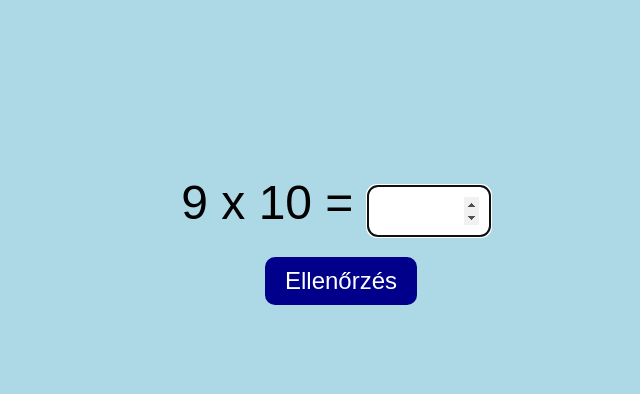
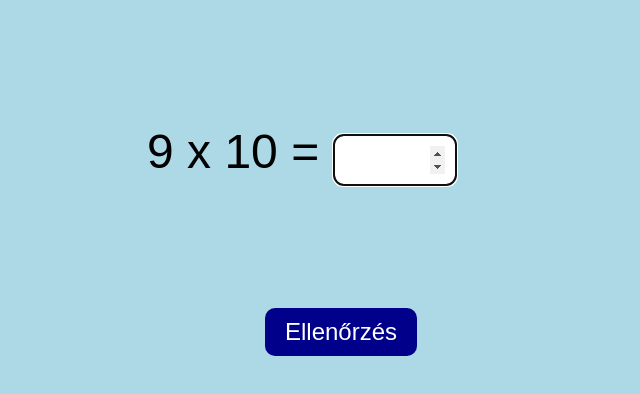
Before and after one commit to tewecske/tewecske.github.io, a plain HTML site: page matek/szorzotabla.html in a window 1280 px wide. Shown: the whole page, without its empty margins (299-939 px from the left). Drawn offline with Linux system fonts and the light colour scheme.

Commit message:
messages

```diff
--- a/matek/szorzotabla.html
+++ b/matek/szorzotabla.html
@@ -14,16 +14,6 @@
             align-items: center;
             height: 60vh;
             margin: 0;
-        }
-
-        .container {
-            text-align: center;
-        }
-
-        .exercise {
-            font-size: 48px;
-            color: black;
-            margin-bottom: 20px;
         }
 
         input[type="number"] {
@@ -44,9 +34,40 @@
             cursor: pointer;
         }
 
+        .container {
+            text-align: center;
+            justify-items: center;
+        }
+
+        .exercise {
+            margin-bottom: 20px;
+            width: 30rem;
+            height: 6rem;
+        }
+
+        .numbers {
+            display: inline-block;
+            vertical-align: top;
+            font-size: 48px;
+            color: black;
+            height: 6rem;
+        }
+
         .feedback {
+            display: inline-block;
+            vertical-align: top;
             font-size: 36px;
             margin-left: 10px;
+            width: 4rem;
+            height: 6rem;
+        }
+
+        .message {
+            font-size: 24px;
+            margin-top: 10px;
+            margin-bottom: 20px;
+            width: 30rem;
+            height: 3rem;
         }
     </style>
 </head>
@@ -54,15 +75,40 @@
 <body>
     <div class="container">
         <div class="exercise">
-            <span id="num1"></span> x <span id="num2"></span> =
-            <input type="number" id="answer" inputmode="numeric">
+            <span class="numbers">
+                <span id="num1"></span> x <span id="num2"></span> =
+                <input type="number" id="answer" inputmode="numeric">
+            </span>
             <span class="feedback" id="feedback"></span>
         </div>
+        <div class="message" id="message"></div>
         <button id="submitBtn">Ellenőrzés</button>
     </div>
 
     <script>
         let num1, num2, correctAnswer;
+
+        const positiveMessages = [
+            "Ez az!", "Szép volt!", "Ügyes vagy!", "Gratulálok!", "Remek munka!",
+            "Szuper vagy!", "Nagyszerű!", "Fantasztikus!", "Okos vagy!", "Bravó!",
+            "Kitűnő!", "Zseniális!", "Csodás!", "Gyönyörű!", "Lenyűgöző!",
+            "Pompás!", "Remekeltél!", "Szenzációs!", "Tökéletes!", "Ámulatos!"
+        ];
+
+        const encouragingMessages = [
+            "Próbáld újra!", "Következőre menni fog!", "Ne add fel!", "Majdnem sikerült!",
+            "Hajrá, még egyszer!", "Biztos vagyok benne, hogy képes vagy rá!", "Hiszek benned!",
+            "Gyakorlás teszi a mestert!", "Csak így tovább!", "Már egész közel jársz!",
+            "Gondold át még egyszer!",
+            "Minden próbálkozással okosabb leszel!", "Lépésről lépésre sikerülni fog!",
+            "Nem baj, tanuljunk a hibáinkból!", "A kitartás a siker kulcsa!",
+            "Koncentrálj, menni fog!",
+            "Légy büszke magadra, hogy próbálkozol!", "A hibák segítenek a tanulásban!"
+        ];
+
+        function getRandomMessage(array) {
+            return array[Math.floor(Math.random() * array.length)];
+        }
 
         function generateProblem() {
             num1 = Math.floor(Math.random() * 10) + 1;
@@ -72,6 +118,7 @@
             document.getElementById('num2').textContent = num2;
             document.getElementById('answer').value = '';
             document.getElementById('feedback').textContent = '';
+            document.getElementById('message').textContent = '';
             document.getElementById('submitBtn').textContent = 'Ellenőrzés';
             document.getElementById('answer').focus();
         }
@@ -79,15 +126,20 @@
         function checkAnswer() {
             const userAnswer = parseInt(document.getElementById('answer').value);
             const feedbackElement = document.getElementById('feedback');
+            const messageElement = document.getElementById('message');
             const submitBtn = document.getElementById('submitBtn');
 
             if (userAnswer === correctAnswer) {
                 feedbackElement.textContent = '✅';
                 feedbackElement.style.color = 'green';
+                messageElement.textContent = getRandomMessage(positiveMessages);
+                messageElement.style.color = 'green';
                 submitBtn.textContent = 'Következő';
             } else {
                 feedbackElement.textContent = '❌';
                 feedbackElement.style.color = 'red';
+                messageElement.textContent = getRandomMessage(encouragingMessages);
+                messageElement.style.color = 'black';
             }
         }
 
```
